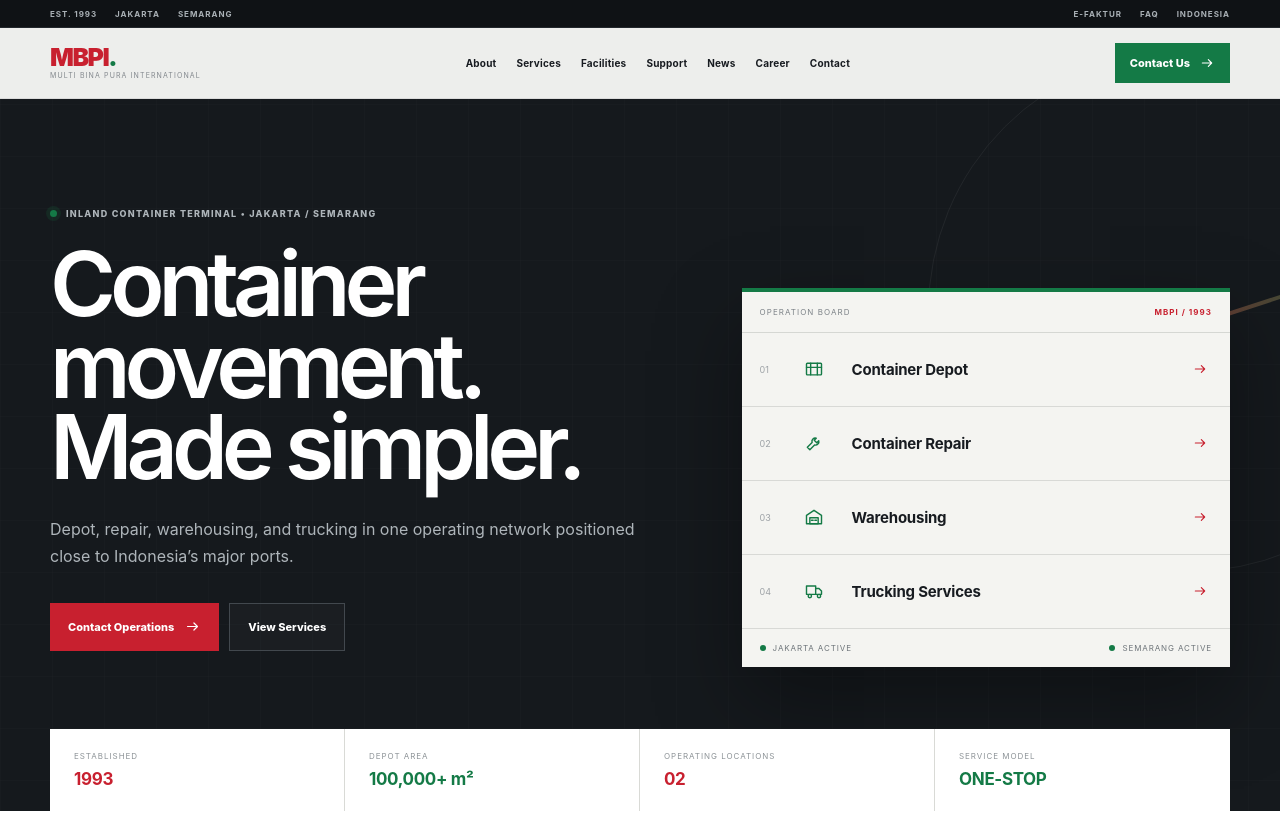
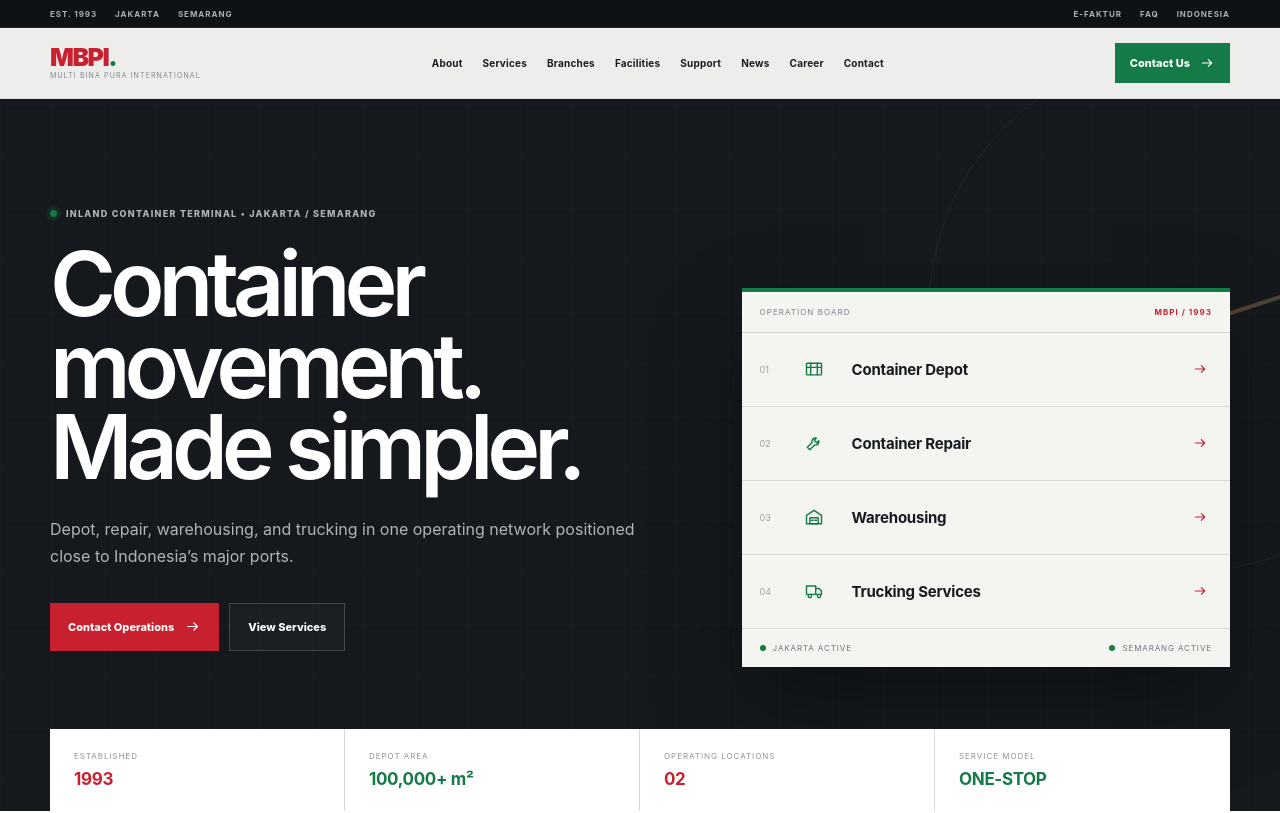
Before and after one commit to nabillazachra/mbpi-revamp, a Next.js app: page / in a window 1280 px wide. Shown: the top 813 px of the page. Built offline with nearby package versions, Linux system fonts and the light colour scheme.

Commit message:
nav: restore branches in primary navigation

```diff
--- a/components/SiteShell.js
+++ b/components/SiteShell.js
@@ -8,10 +8,10 @@
 
 const nav = {
   id: [
-    ['Tentang', '/id/about-us/'], ['Layanan', '/id/services/'], ['Fasilitas', '/id/facilities/'], ['Dukungan', '/id/support/'], ['Berita', '/id/news/'], ['Karier', '/id/career/'], ['Kontak', '/id/contact/']
+    ['Tentang', '/id/about-us/'], ['Layanan', '/id/services/'], ['Cabang', '/id/branches/'], ['Fasilitas', '/id/facilities/'], ['Dukungan', '/id/support/'], ['Berita', '/id/news/'], ['Karier', '/id/career/'], ['Kontak', '/id/contact/']
   ],
   en: [
-    ['About', '/about-us/'], ['Services', '/services/'], ['Facilities', '/facilities/'], ['Support', '/support/'], ['News', '/news/'], ['Career', '/career/'], ['Contact', '/contact/']
+    ['About', '/about-us/'], ['Services', '/services/'], ['Branches', '/branches/'], ['Facilities', '/facilities/'], ['Support', '/support/'], ['News', '/news/'], ['Career', '/career/'], ['Contact', '/contact/']
   ]
 };
 
```
